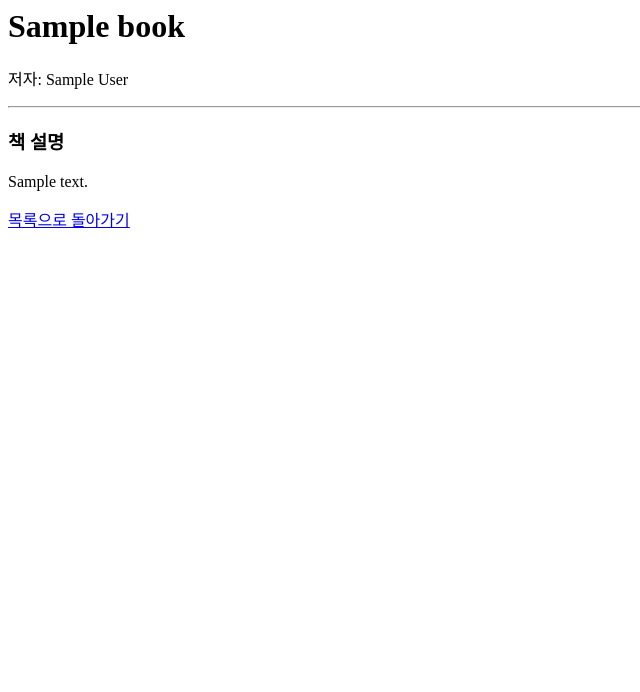
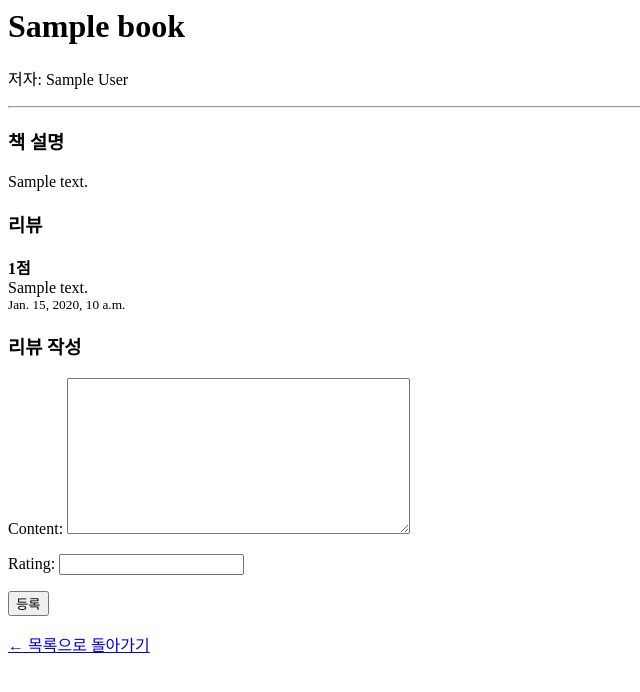
Before and after one commit to ppo3330/book_review_project, a Django app: page /book/1/ in a window 1280 px wide. Shown: the top 692 px of the page, without its empty margins (0-640 px from the left). Run offline with Django 5.2, Linux system fonts and the light colour scheme; tables that the repository leaves empty hold one stand-in row (values such as "Sample post").

Commit message:
day5: 리뷰 작성 추가

```diff
--- /dev/null
+++ b/reviews/forms.py
@@ -0,0 +1,11 @@
+from django import forms
+from .models import Review
+
+class ReviewForm(forms.ModelForm):
+    class Meta:
+        model = Review
+        fields = ['content', 'rating']
+        widgets = {
+            'content': forms.Textarea(),
+            'rating': forms.NumberInput()
+        }
--- a/reviews/templates/reviews/detail.html
+++ b/reviews/templates/reviews/detail.html
@@ -10,4 +10,24 @@
 <h3>책 설명</h3>
 <p>{{ book.description }}</p>
 
-<a href="/"> 목록으로 돌아가기</a>
+<h3>리뷰</h3>
+
+{% for review in reviews %}
+  <div>
+    <strong>{{ review.rating }}점</strong><br>
+    {{ review.content }}<br>
+    <small>{{ review.created_at }}</small>
+  </div>
+{% empty %}
+  <p>아직 리뷰가 없습니다.</p>
+{% endfor %}
+
+<h3>리뷰 작성</h3>
+
+<form method="POST">
+  {% csrf_token %}
+  {{ form.as_p }}
+  <button type="submit">등록</button>
+</form>
+
+<a href="/">← 목록으로 돌아가기</a>
--- a/reviews/views.py
+++ b/reviews/views.py
@@ -1,5 +1,6 @@
-from django.shortcuts import render, get_object_or_404
-from .models import Book
+from django.shortcuts import render, get_object_or_404, redirect
+from .models import Book, Review
+from .forms import ReviewForm
 
 def home(request):
     books = Book.objects.all().order_by('-id')
@@ -7,4 +8,22 @@ def home(request):
 
 def book_detail(request, pk):
     book = get_object_or_404(Book, pk=pk)
-    return render(request, 'reviews/detail.html', {'book': book})
+    reviews = book.reviews.all().order_by('-created_at')
+
+    if request.method == 'POST':
+        form = ReviewForm(request.POST)
+        if form.is_valid():
+            review = form.save(commit=False)
+            review.book = book
+            review.user = request.user
+            review.save()
+            return redirect('book_detail', pk=pk)
+    else:
+        form = ReviewForm()
+
+    context = {
+        'book': book,
+        'reviews': reviews,
+        'form': form,
+    }
+    return render(request, 'reviews/detail.html', context)
```
